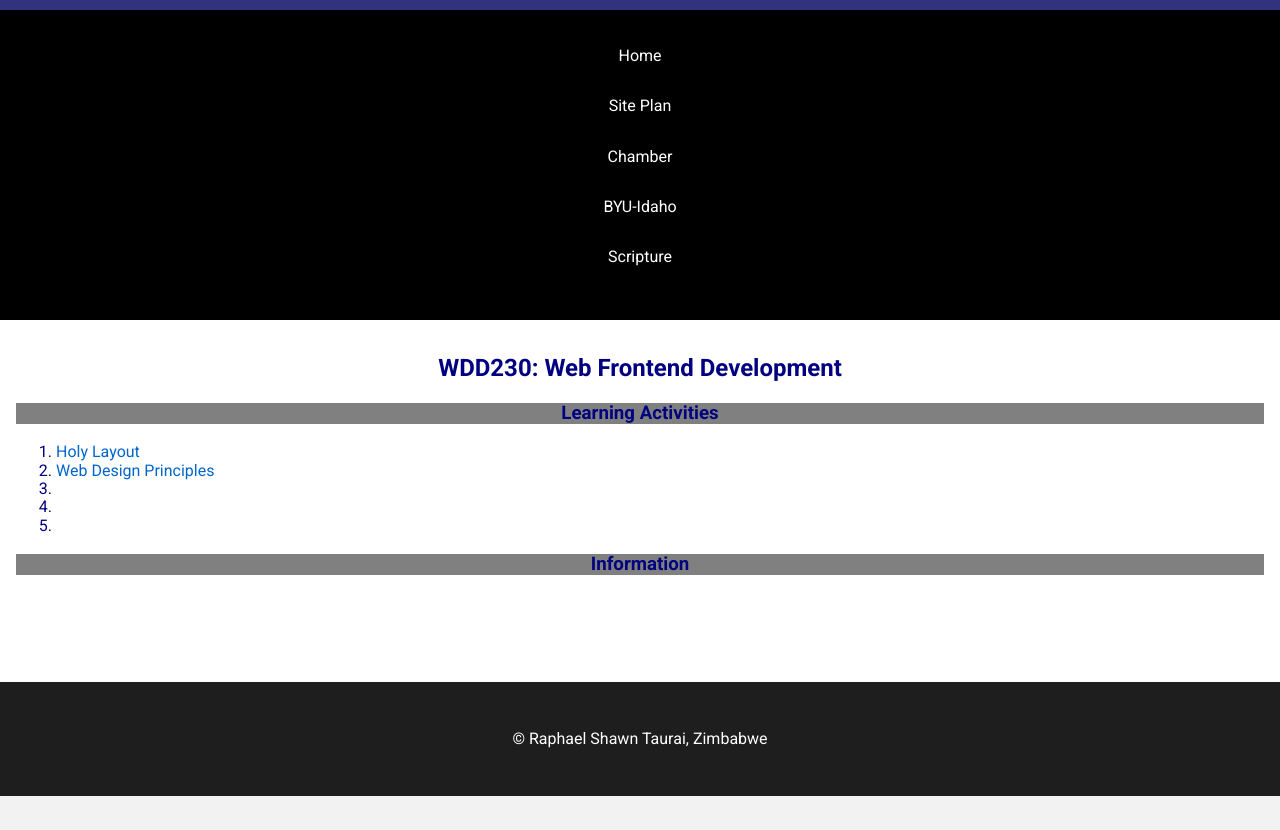
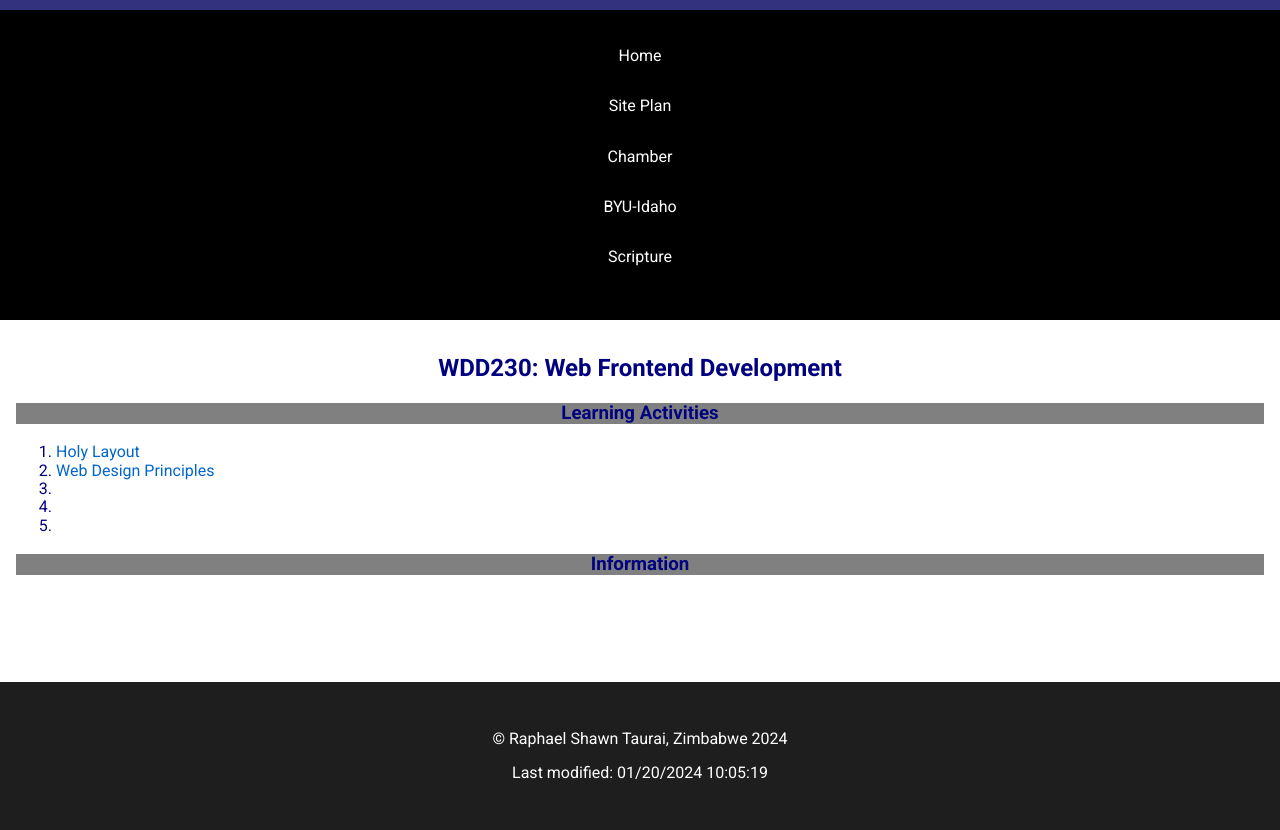
Before and after one commit to raphaeltaurai/wdd230, a plain HTML site: page index.html in a window 1280 px wide. Shown: the part 154-984 px from the top of the page. Before the commit the page ends 950 px from the top, so only its background shows below. Drawn offline with Linux system fonts and the light colour scheme; the site is published under a folder, as on GitHub Pages, so addresses that start at the root find nothing.

Commit message:
fixing footer js link

```diff
--- a/index.html
+++ b/index.html
@@ -47,7 +47,7 @@
         <p id="copyRights">© Raphael Shawn Taurai, Zimbabwe</p>
         <p id="lastModified"></p>
     </footer>
-    <script src="/scripts/getdates.js"></script>
+    <script src="scripts/getdates.js"></script>
 </body>
 </html>
 
```
